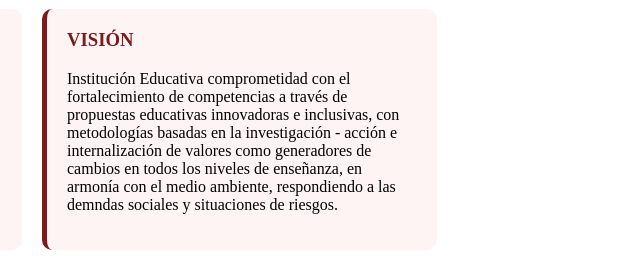
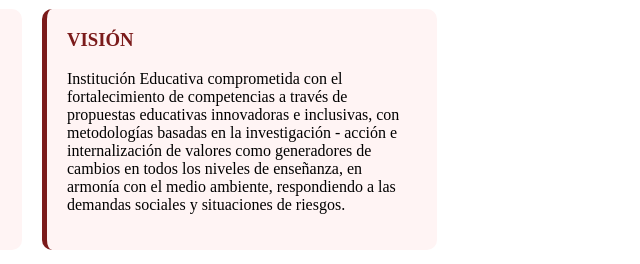
Before and after one commit to hostingdeprueba/crep, a plain HTML site: page index.html in a window 1280 px wide. Shown: the part 397-661 px from the top of the page, 608-1248 px from the left. Drawn offline with Linux system fonts and the light colour scheme.

Commit message:
Update index.html

```diff
--- a/index.html
+++ b/index.html
@@ -320,7 +320,7 @@ footer p {
         </div>
         <div class="vision">
             <h3>VISIÓN</h3>
-            <p>Institución Educativa comprometidad con el fortalecimiento de competencias a través de propuestas educativas innovadoras e inclusivas, con metodologías basadas en la investigación - acción e internalización de valores como generadores de cambios en todos los niveles de enseñanza, en armonía con el medio ambiente, respondiendo a las demndas sociales y situaciones de riesgos.</p>
+            <p>Institución Educativa comprometida con el fortalecimiento de competencias a través de propuestas educativas innovadoras e inclusivas, con metodologías basadas en la investigación - acción e internalización de valores como generadores de cambios en todos los niveles de enseñanza, en armonía con el medio ambiente, respondiendo a las demandas sociales y situaciones de riesgos.</p>
         </div>
     </section>
 
```
